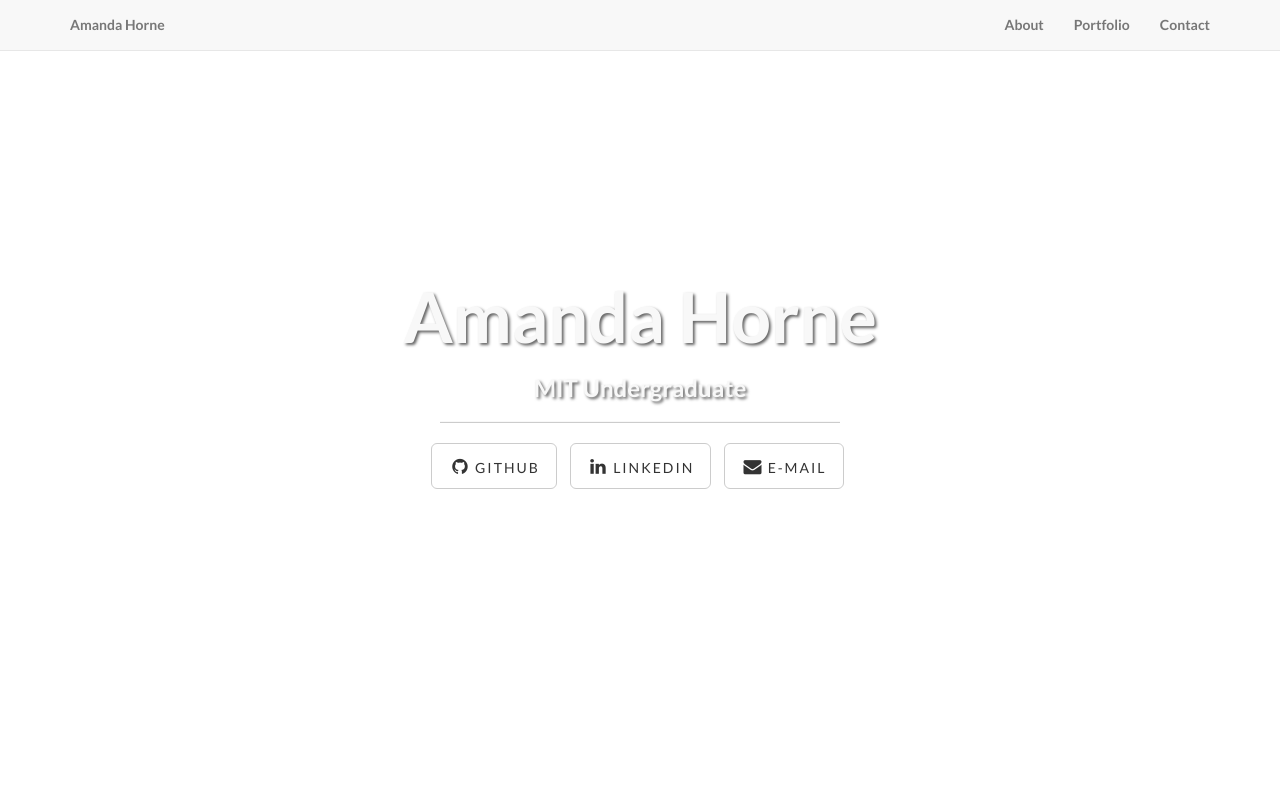
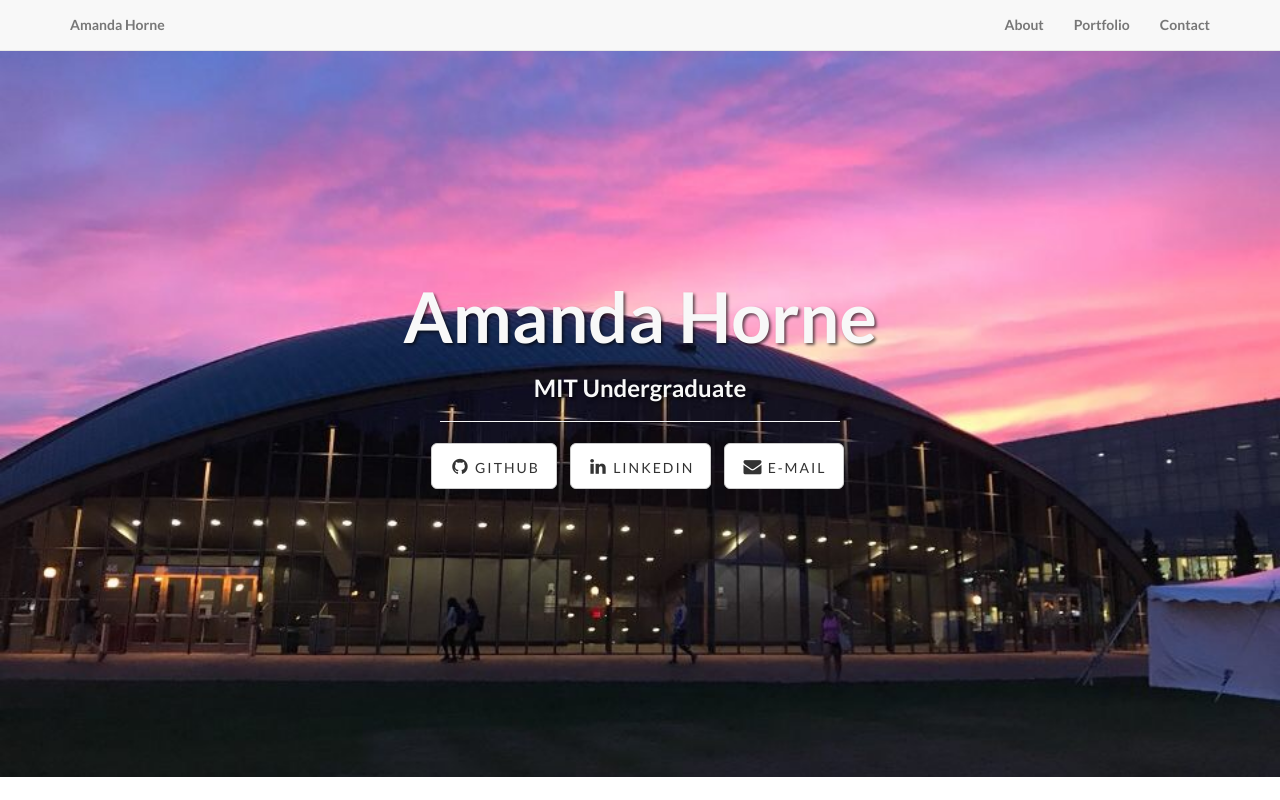
Before and after one commit to roddonfire/asdf, a plain HTML site: page index.html in a window 1280 px wide. Shown: the top 800 px of the page. Drawn offline with Linux system fonts and the light colour scheme.

Commit message:
update front picture

```diff
--- a/css/landing-page.css
+++ b/css/landing-page.css
@@ -35,7 +35,7 @@ h6 {
     padding-bottom: 50px;
     text-align: center;
     color: #f8f8f8;
-    background: url(../img/intro-bg.jpg) no-repeat center center;
+    background: url(../img/front-picture.jpg) no-repeat center center;
     background-size: cover;
 }
 
```
